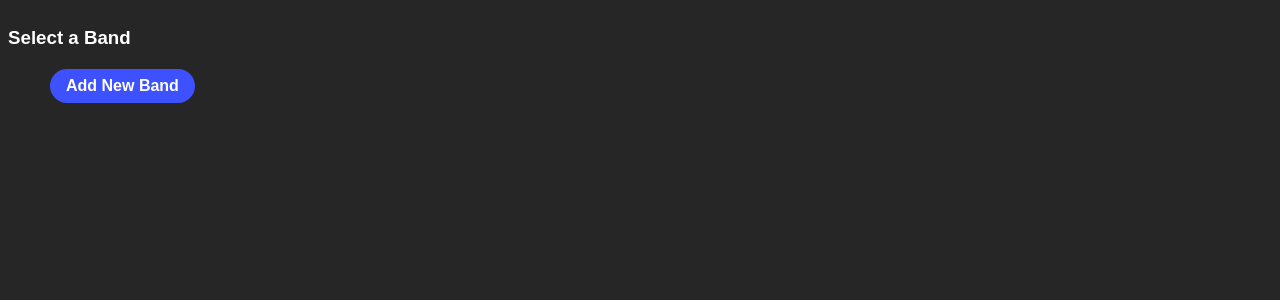
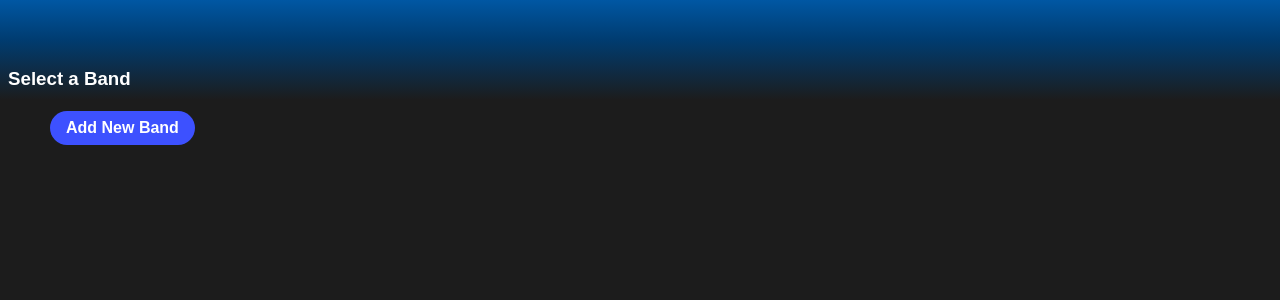
Before and after one commit to thebells1111/msp-studio, a SvelteKit app: page / in a window 1280 px wide. Shown: the top 300 px of the page. Built offline with nearby package versions, Linux system fonts and the light colour scheme.

Commit message:
more styling

```diff
--- a/src/routes/+page.svelte
+++ b/src/routes/+page.svelte
@@ -35,3 +35,56 @@
 <Editor />
 <!-- <FileUploader /> -->
 <!-- <FileForm /> -->
+
+<background>
+	<div class="header-background" />
+	<div class="main-background" />
+</background>
+
+<style>
+	background {
+		position: absolute;
+		top: 0;
+		height: 100%;
+		width: 100%;
+		z-index: -1;
+	}
+	.header-background {
+		position: absolute;
+		top: 0;
+		height: 100px;
+		width: 100%;
+		background-color: var(--color-bg-2);
+		background-image: linear-gradient(
+			180deg,
+			var(--color-bg-0) 0%,
+			var(--color-bg-1) 40%,
+			var(--color-bg-2) 100%
+		);
+		z-index: -1;
+	}
+
+	.footer-background {
+		position: absolute;
+		bottom: 0;
+		height: 60px;
+		width: 100%;
+		background-color: var(--color-bg-2);
+		background-image: linear-gradient(
+			180deg,
+			var(--color-bg-2) 0%,
+			var(--color-bg-0) 10%,
+			var(--color-bg-1) 100%
+		);
+		z-index: -1;
+	}
+
+	.main-background {
+		background-attachment: fixed;
+		background-color: var(--color-bg-2);
+		z-index: -2;
+		position: absolute;
+		height: 100%;
+		width: 100%;
+	}
+</style>
--- a/src/routes/EditHeaders/EditAlbum.svelte
+++ b/src/routes/EditHeaders/EditAlbum.svelte
@@ -43,8 +43,7 @@
 <style>
 	album-name {
 		display: flex;
-		align-items: flex-start;
-		position: relative;
+		align-items: center;
 		margin-bottom: 8px;
 	}
 	h2 {
@@ -56,11 +55,16 @@
 	img {
 		border: 1px solid black;
 		position: absolute;
-		right: 0;
-		top: -44px;
+		right: 8px;
+		top: 68px;
 	}
 
-	.select {
+	button {
+		background-color: var(--color-bg-edit-album);
+	}
+
+	button.select {
 		width: 203px;
+		background-color: var(--color-bg-select-album);
 	}
 </style>
--- a/src/routes/EditHeaders/EditBand.svelte
+++ b/src/routes/EditHeaders/EditBand.svelte
@@ -43,7 +43,12 @@
 		margin-left: 8px;
 	}
 
-	.select {
+	button {
+		background-color: var(--color-bg-edit-band);
+	}
+
+	button.select {
 		width: 203px;
+		background-color: var(--color-bg-select-band);
 	}
 </style>
--- a/src/routes/EditHeaders/EditTrack.svelte
+++ b/src/routes/EditHeaders/EditTrack.svelte
@@ -16,7 +16,7 @@
 		Select Different Track
 	</button>
 
-	<h2>{$selectedTrack.title}</h2>
+	<h3>{$selectedTrack.title}</h3>
 </track-name>
 
 <audio src={$selectedTrack.url} controls />
@@ -30,11 +30,11 @@
 <style>
 	track-name {
 		display: flex;
-		align-items: flex-start;
-		margin-left: 64px;
+		align-items: center;
+		margin-left: 66px;
 		margin-bottom: 24px;
 	}
-	h2 {
+	h3 {
 		margin: 0;
 		margin-left: 24px;
 		flex-grow: 1;
@@ -49,7 +49,12 @@
 		width: calc(100% - 128px);
 	}
 
-	.select {
+	button {
+		background-color: var(--color-bg-edit-track);
+	}
+
+	button.select {
 		width: 203px;
+		background-color: var(--color-bg-select-track);
 	}
 </style>
--- a/src/routes/Editor.svelte
+++ b/src/routes/Editor.svelte
@@ -6,6 +6,8 @@
 	import { selectedScreen } from '$/stores';
 </script>
 
+<main>
+	<header />
 	{#if $selectedScreen === 'bands'}
 		<SelectBandScreen />
 	{:else if $selectedScreen === 'albums'}
@@ -15,3 +17,16 @@
 	{:else if $selectedScreen === 'trackEditor'}
 		<SelectTrackEditorScreen />
 	{/if}
+</main>
+
+<style>
+	main {
+		padding: 8px;
+		position: relative;
+		height: calc(100% - 16px);
+		overflow: auto;
+	}
+	header {
+		margin-top: 60px;
+	}
+</style>
--- a/src/routes/Inputs/AlbumInput.svelte
+++ b/src/routes/Inputs/AlbumInput.svelte
@@ -1,4 +1,5 @@
 <script>
+	import deleteItem from '../functions/deleteItem';
 	import {
 		library,
 		selectedBand,
@@ -60,6 +61,11 @@
 		<button on:click={() => (add ? addNewAlbum() : saveAlbum())}>
 			{add ? 'Add Album' : 'Save Album'}
 		</button>
+		{#if !add}
+			<button on:click={deleteItem.bind(this, $selectedBand.title, deleteBand)} class="delete">
+				Delete
+			</button>
+		{/if}
 	</div>
 {/if}
 
@@ -67,15 +73,23 @@
 	div {
 		display: flex;
 		align-items: flex-end;
-		margin: 1em 0 0 0;
+		margin: 4px 0 8px 16px;
 	}
 
 	label {
 		padding: 0 1em 0 0;
+		flex-grow: 1;
+	}
+
+	input {
+		width: 100%;
 	}
 
 	p {
 		padding: 0;
 		margin: 0;
 	}
+	button.delete {
+		margin-right: 158px;
+	}
 </style>
--- a/src/routes/Inputs/BandInput.svelte
+++ b/src/routes/Inputs/BandInput.svelte
@@ -77,7 +77,7 @@
 	<button on:click={() => (showAddNewButton = false)}>Add New Band</button>
 {:else}
 	<div>
-		<label>
+		<label class="band-name">
 			<p>Band Name</p>
 			<input bind:value={newBandName} placeholder="band name" />
 		</label>
@@ -86,7 +86,9 @@
 			{add ? 'Add Band' : 'Save Band'}
 		</button>
 		{#if !add}
-			<button on:click={deleteItem.bind(this, $selectedBand.title, deleteBand)}> Delete </button>
+			<button on:click={deleteItem.bind(this, $selectedBand.title, deleteBand)} class="delete">
+				Delete
+			</button>
 		{/if}
 	</div>
 {/if}
@@ -95,15 +97,26 @@
 	div {
 		display: flex;
 		align-items: flex-end;
-		margin: 1em 0 0 0;
+		margin: 4px 0 8px 16px;
 	}
 
 	label {
 		padding: 0 1em 0 0;
 	}
 
+	.band-name {
+		flex-grow: 1;
+	}
+
+	.band-name input {
+		width: 100%;
+	}
+
 	p {
 		padding: 0;
 		margin: 0;
 	}
+	button.delete {
+		margin-right: 158px;
+	}
 </style>
--- a/src/routes/styles.css
+++ b/src/routes/styles.css
@@ -12,6 +12,15 @@
 	--color-progressbar-0: hsl(208, 100%, 42%);
 	--color-progressbar-1: hsl(0, 0%, 97%);
 	--color-text-0: hsl(0, 0%, 97%);
+	--color-bg-support-button: hsl(234, 100%, 62%);
+	--color-bg-edit-band: hsl(198, 100%, 42%);
+	--color-bg-edit-album: hsl(198, 100%, 52%);
+	--color-bg-edit-track: hsl(198, 100%, 62%);
+	--color-bg-select-band: hsl(198, 50%, 42%);
+	--color-bg-select-album: hsl(198, 50%, 52%);
+	--color-bg-select-track: hsl(198, 50%, 62%);
+	--color-bg-delete: hsl(0, 100%, 30%);
+	--color-bg-support-button: hsl(234, 100%, 62%);
 	--color-bg-support-button: hsl(234, 100%, 62%);
 	--color-playbar-text-0: hsl(0, 0%, 84%);
 	--color-text-0: hsl(0, 0%, 100%);
@@ -54,8 +63,6 @@ body {
 	-webkit-tap-highlight-color: transparent !important;
 	outline: none !important;
 	margin:0 auto;
-	padding: 8px;
-	height: calc(100% - 16px)
 
 }
 
@@ -124,9 +131,11 @@ button:focus:not(:focus-visible) {
 
 input, textarea{
 	color: var(--color-input-text-0);
+	background-color: var(--color-input-bg-0);
 	border-radius: 4px;
 	outline: 0;
 	border: none;
+	padding: 4px;
 }
 
 input::placeholder {
@@ -163,3 +172,7 @@ div {
 	scrollbar-color: var(--color-scroll-bar) transparent;
 	scrollbar-width: thin;
 }
+
+button.delete {
+	background-color: var(--color-bg-delete);
+}
```
Lines whose indentation alone changed are shown as unchanged.
